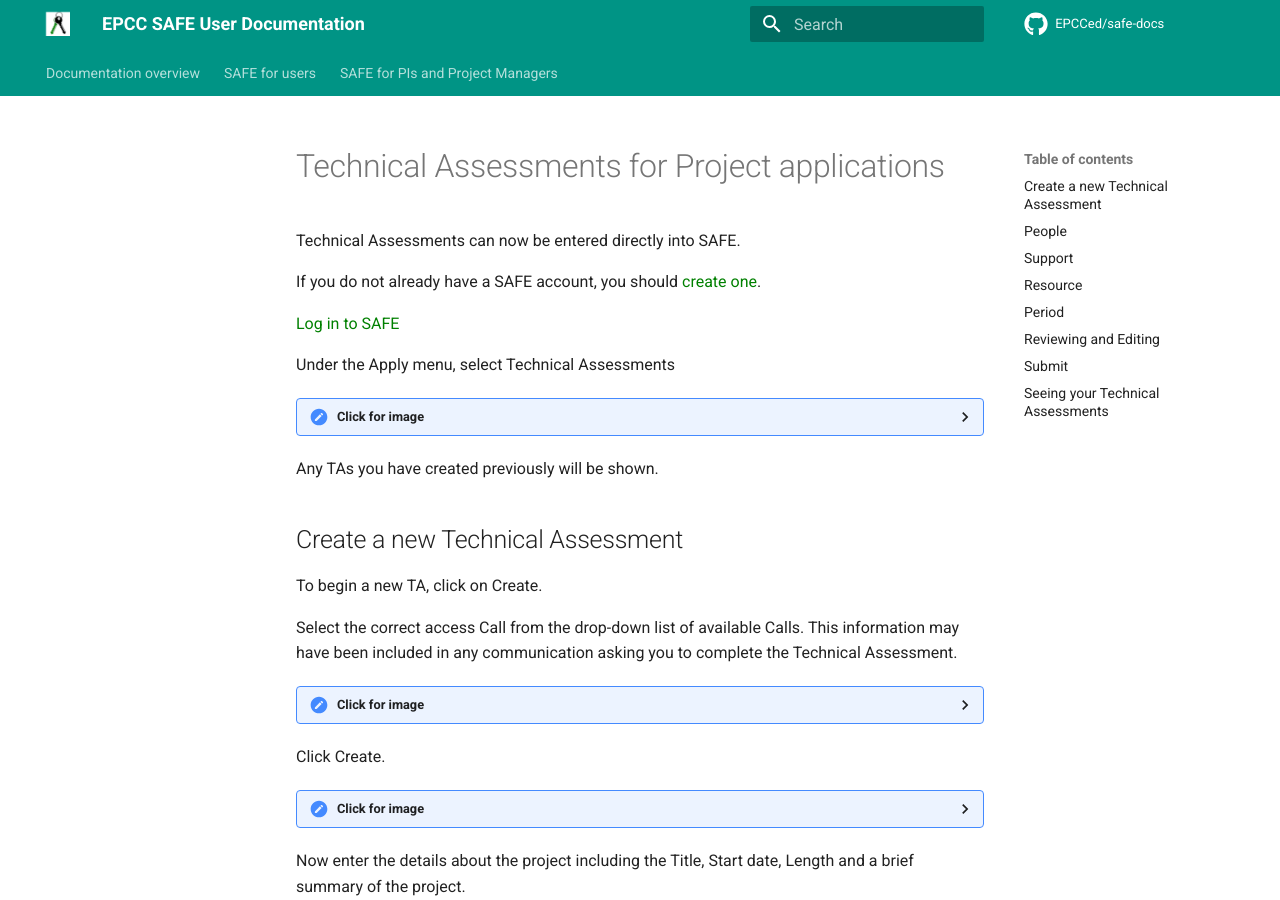
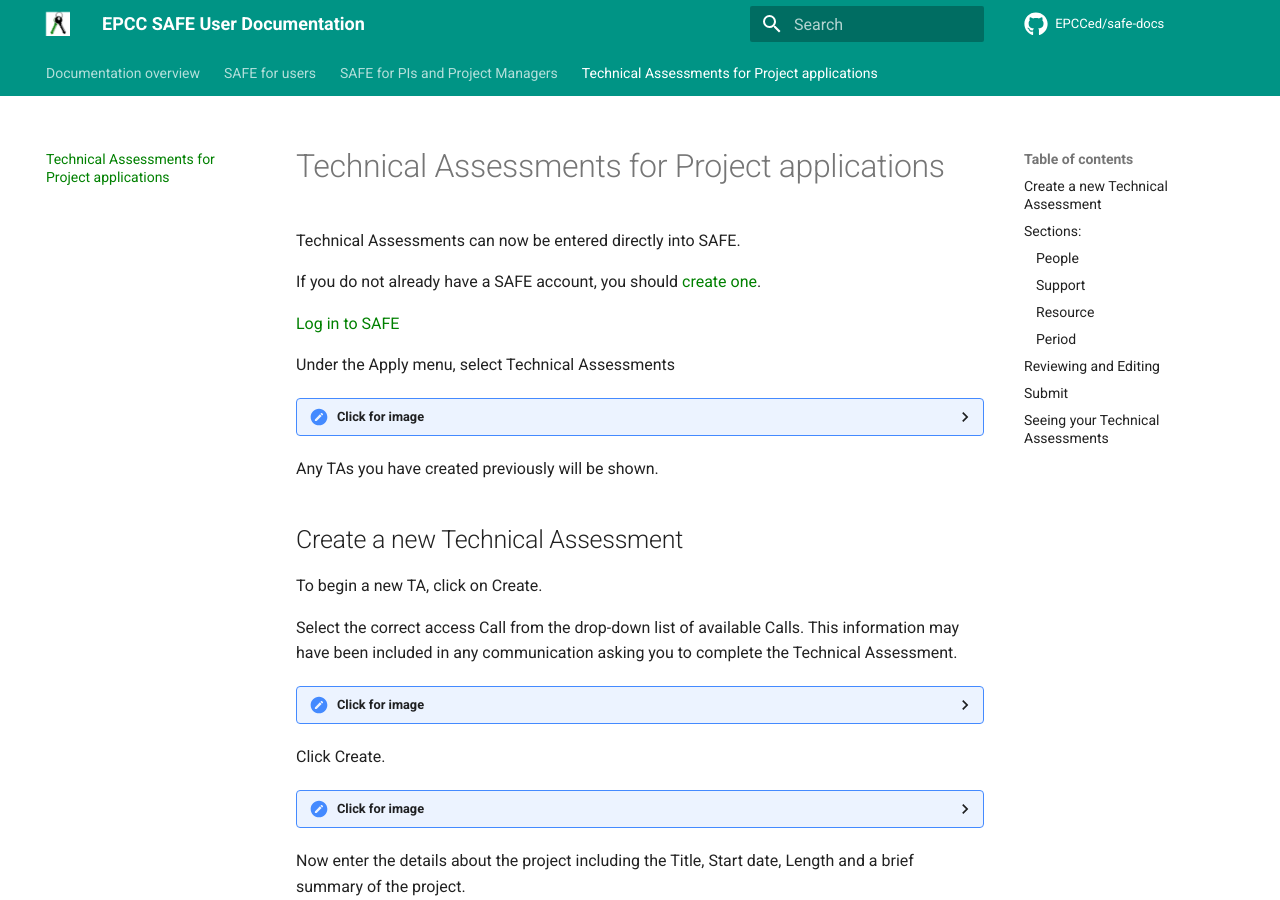
Before and after one commit to EPCCed/safe-docs, an MkDocs documentation site: the page built from docs/tas.md, in a window 1280 px wide and 900 px high. Built offline with MkDocs 1.6.1 and Material for MkDocs 9.7.7, drawn with Linux system fonts in a browser that asks for light colours; comment, search, counter and statistics services are not loaded.

```diff
--- a/docs/tas.md
+++ b/docs/tas.md
@@ -62,7 +62,10 @@ Click on the `TechnicalAssessment.NNN` above to go back into the Technical Asses
 !!!hint
     You can always return to the form, if you wish, by selecting Technical Assessments under the Apply menu, and selecting the `TechnialAssessment.NNN` under ID
 
-## People
+
+## Sections:
+
+### People
 
 Click on the People button at the foot of the screen
 
@@ -111,7 +114,7 @@ Click on the Experience button and fill in details of which other HPC resources
 
 Click Update.
 
-## Support
+### Support
 
 Click on Support.
 
@@ -125,7 +128,7 @@ Briefly describe how you will port and optimize your code and any other support
 
 Click Update.
 
-## Resource
+### Resource
 
 Click on Resource.
 
@@ -148,7 +151,7 @@ Enter the storage required for working storage  (/work no backup, fast access st
 
 Click Update.
 
-## Period
+### Period
 
 Click on Period.
 
--- a/mkdocs.yml
+++ b/mkdocs.yml
@@ -32,3 +32,4 @@ nav:
   - "Documentation overview": index.md
   - "SAFE for users": safe-for-users.md
   - "SAFE for PIs and Project Managers": safe-for-managers.md
+  - "Technical Assessments for Project applications": tas.md
```
Also changed, not shown: docs/tas-pics.md (deleted, +0 -139 lines).
